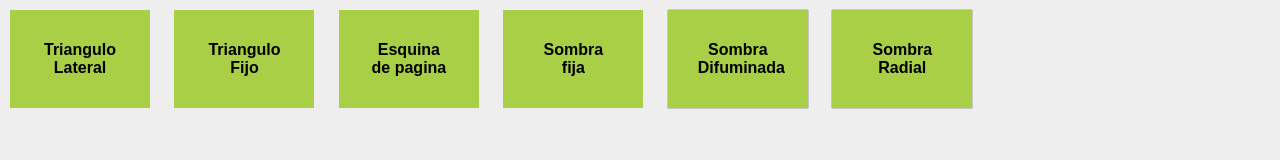
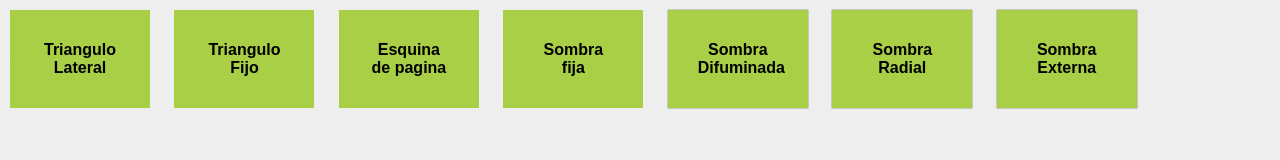
Before and after one commit to DanielColorado/workflow, a website: page app/index.jade in a window 1280 px wide. Drawn offline with nearby package versions, Linux system fonts and the light colour scheme; files that its build step writes are made by us from their sources.

Commit message:
-Truco css Sombra externa

```diff
--- a/app/index.jade
+++ b/app/index.jade
@@ -19,3 +19,5 @@ html(lang="es")
 			p Sombra Difuminada
 		.sombra_radial
 			p Sombra Radial
+		.sombra_externa
+			p Sombra Externa
--- /dev/null
+++ b/scss/_SombraExterna.scss
@@ -0,0 +1,7 @@
+.sombra_externa{
+	box-shadow: 0 0 1px black;
+	transition-duration:0.3s;
+	&:hover{
+		box-shadow: 2px 3px 3px black;
+	}
+}
--- a/scss/app.scss
+++ b/scss/app.scss
@@ -5,6 +5,7 @@
 @import "_SombraFija";
 @import "_SombraDifuminada";
 @import "_SombraRadial";
+@import "_SombraExterna";
 body {
 	background-color: #eee;
 }
```
Also changed, not shown: app/css/app.css, app/css/min/app.css, app/index.html.
